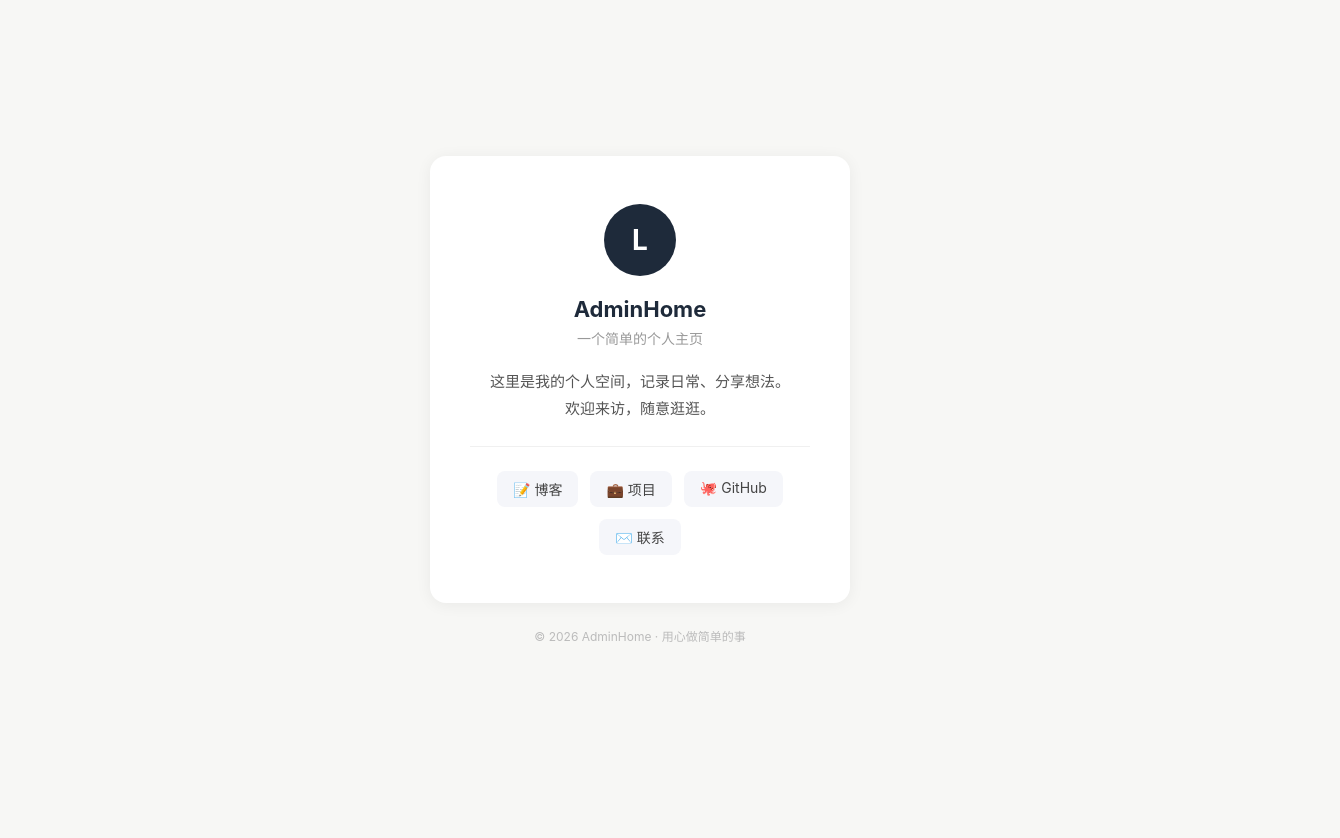
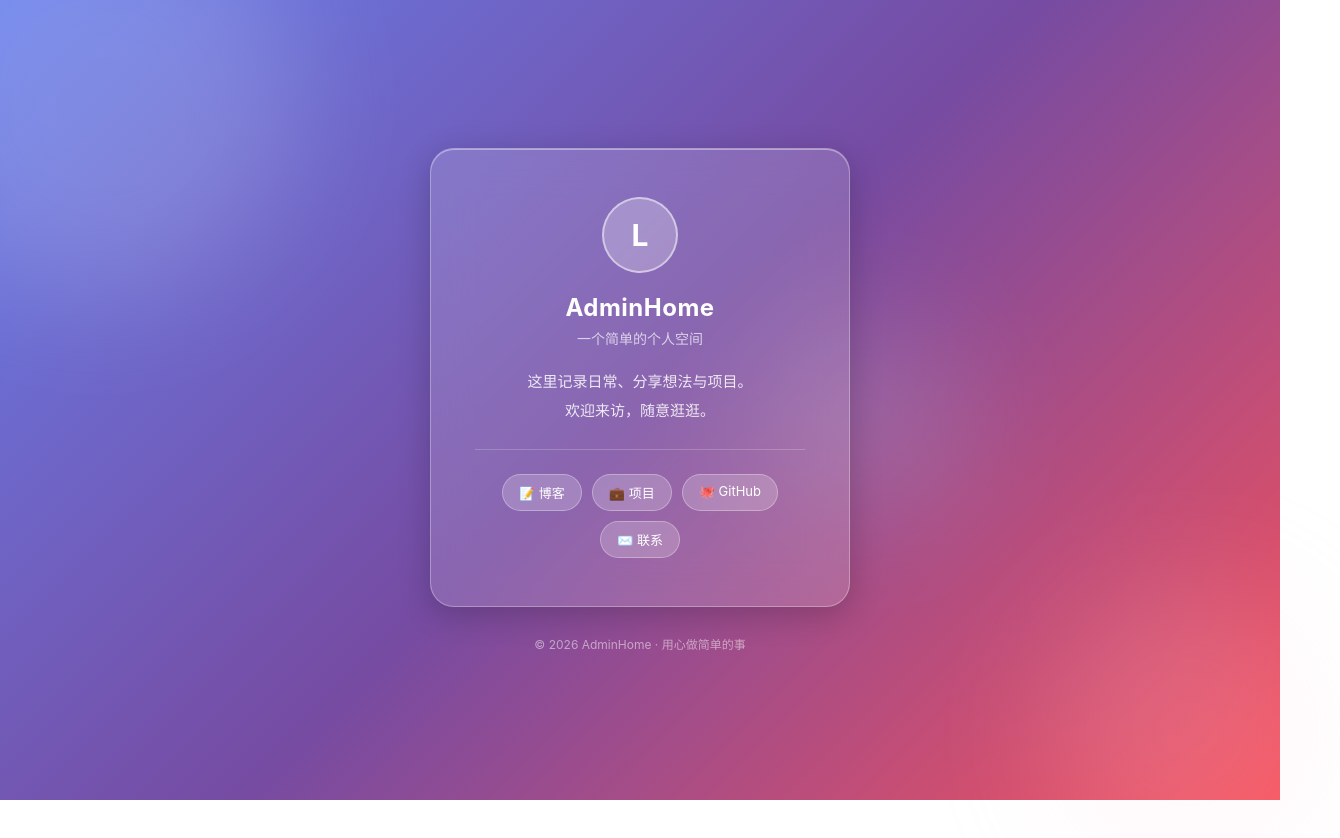
Before and after one commit to lwswt270/AdminHome, a Vue app: page / in a window 1280 px wide. Shown: the top 838 px of the page, 1340 px wide, since content can reach past the window. Before the commit the page ends 800 px from the top, so only its background shows below. Built offline with nearby package versions, Linux system fonts and the light colour scheme.

Commit message:
feat: Glassmorphism homepage design

```diff
--- a/src/App.vue
+++ b/src/App.vue
@@ -1,11 +1,16 @@
 <template>
   <div class="page">
-    <div class="card">
+    <!-- 背景装饰圆 -->
+    <div class="bg-circle c1"></div>
+    <div class="bg-circle c2"></div>
+    <div class="bg-circle c3"></div>
+
+    <div class="glass-card">
       <div class="avatar">L</div>
       <h1 class="name">AdminHome</h1>
-      <p class="tagline">一个简单的个人主页</p>
+      <p class="tagline">一个简单的个人空间</p>
       <p class="desc">
-        这里是我的个人空间，记录日常、分享想法。<br>
+        这里记录日常、分享想法与项目。<br>
         欢迎来访，随意逛逛。
       </p>
       <div class="divider"></div>
@@ -16,6 +21,7 @@
         <a href="#" class="link">✉️ 联系</a>
       </div>
     </div>
+
     <p class="footer">© 2026 AdminHome · 用心做简单的事</p>
   </div>
 </template>
@@ -28,36 +34,69 @@
 
 body {
   font-family: -apple-system, BlinkMacSystemFont, 'Segoe UI', 'PingFang SC', sans-serif;
-  background: #f7f7f5;
   min-height: 100vh;
-  display: flex;
-  align-items: center;
-  justify-content: center;
+  overflow: hidden;
 }
 
 .page {
+  min-height: 100vh;
+  background: linear-gradient(135deg, #667eea 0%, #764ba2 50%, #f64f59 100%);
   display: flex;
   flex-direction: column;
   align-items: center;
+  justify-content: center;
   padding: 40px 20px;
+  position: relative;
 }
 
-.card {
+/* 背景装饰圆 */
+.bg-circle {
+  position: absolute;
+  border-radius: 50%;
+  opacity: 0.15;
+  filter: blur(60px);
+  pointer-events: none;
+}
+.c1 {
+  width: 400px; height: 400px;
   background: #fff;
-  border-radius: 16px;
-  padding: 48px 40px;
+  top: -100px; left: -100px;
+}
+.c2 {
+  width: 300px; height: 300px;
+  background: #ffd6e7;
+  bottom: -80px; right: -60px;
+}
+.c3 {
+  width: 200px; height: 200px;
+  background: #c3f0ff;
+  top: 40%; left: 60%;
+}
+
+/* 毛玻璃卡片 */
+.glass-card {
+  position: relative;
+  background: rgba(255, 255, 255, 0.15);
+  backdrop-filter: blur(20px);
+  -webkit-backdrop-filter: blur(20px);
+  border: 1px solid rgba(255, 255, 255, 0.3);
+  border-radius: 24px;
+  padding: 48px 44px;
   width: 100%;
   max-width: 420px;
   text-align: center;
-  box-shadow: 0 2px 16px rgba(0, 0, 0, 0.06);
+  box-shadow:
+    0 8px 32px rgba(0, 0, 0, 0.2),
+    inset 0 1px 0 rgba(255,255,255,0.4);
 }
 
 .avatar {
-  width: 72px;
-  height: 72px;
-  background: #1e2a3a;
+  width: 76px;
+  height: 76px;
+  background: rgba(255, 255, 255, 0.25);
+  border: 2px solid rgba(255, 255, 255, 0.5);
   color: #fff;
-  font-size: 28px;
+  font-size: 30px;
   font-weight: bold;
   border-radius: 50%;
   display: flex;
@@ -67,56 +106,59 @@ body {
 }
 
 .name {
-  font-size: 22px;
+  font-size: 24px;
   font-weight: 700;
-  color: #1e2a3a;
+  color: #fff;
   margin-bottom: 6px;
+  letter-spacing: 0.5px;
 }
 
 .tagline {
   font-size: 14px;
-  color: #999;
+  color: rgba(255, 255, 255, 0.7);
   margin-bottom: 20px;
 }
 
 .desc {
   font-size: 15px;
-  color: #555;
-  line-height: 1.8;
+  color: rgba(255, 255, 255, 0.85);
+  line-height: 1.9;
   margin-bottom: 24px;
 }
 
 .divider {
   height: 1px;
-  background: #f0f0f0;
+  background: rgba(255, 255, 255, 0.2);
   margin-bottom: 24px;
 }
 
 .links {
   display: flex;
   justify-content: center;
-  gap: 12px;
+  gap: 10px;
   flex-wrap: wrap;
 }
 
 .link {
   display: inline-block;
   padding: 8px 16px;
-  border-radius: 8px;
-  background: #f5f6fa;
-  color: #444;
+  border-radius: 20px;
+  background: rgba(255, 255, 255, 0.2);
+  border: 1px solid rgba(255, 255, 255, 0.3);
+  color: #fff;
   text-decoration: none;
-  font-size: 14px;
-  transition: background 0.2s;
+  font-size: 13px;
+  transition: all 0.2s;
 }
 
 .link:hover {
-  background: #e8e8e8;
+  background: rgba(255, 255, 255, 0.35);
+  transform: translateY(-2px);
 }
 
 .footer {
-  margin-top: 24px;
+  margin-top: 28px;
   font-size: 12px;
-  color: #bbb;
+  color: rgba(255, 255, 255, 0.5);
 }
 </style>
```
